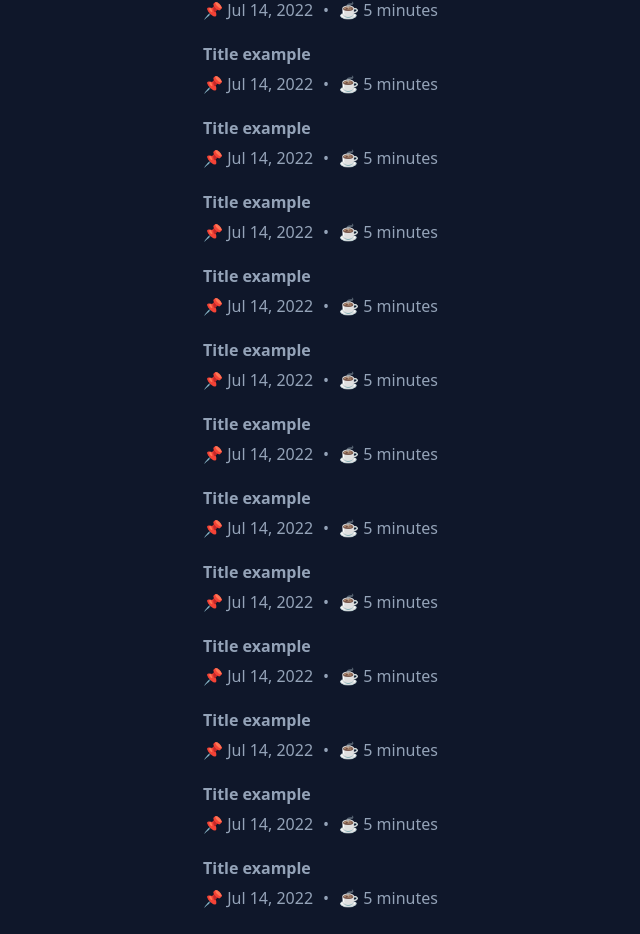
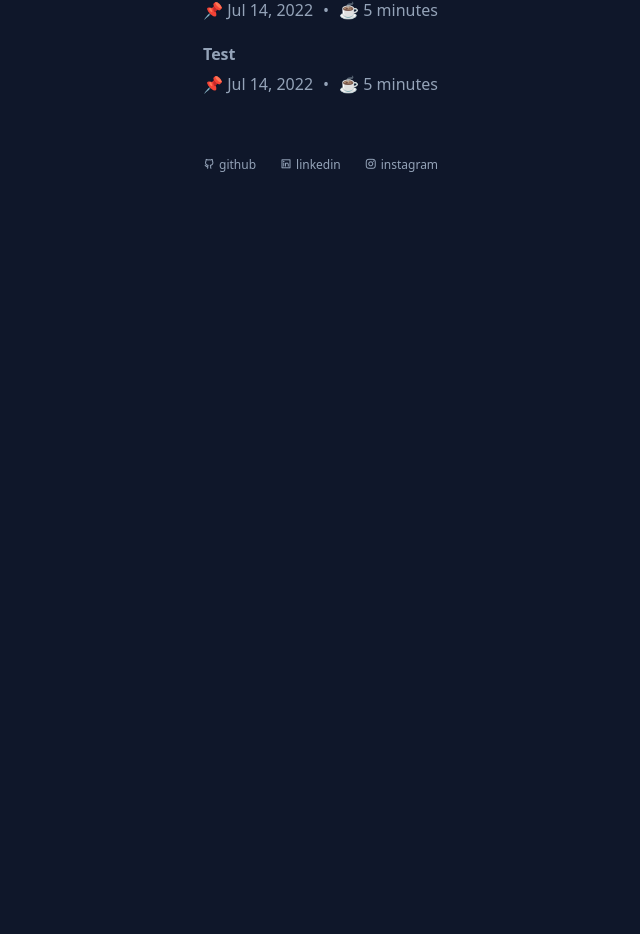
Before and after one commit to helciofranco/helciofranco.com, a Next.js app: page / in a window 1280 px wide. Shown: the part 389-1323 px from the top of the page, without its empty margins (53-693 px from the left). After the commit the page ends 800 px from the top, so only its background shows below. Built offline with nearby package versions, Linux system fonts and the light colour scheme.

Commit message:
feat: fetch articles files to list on homepage

```diff
--- a/next.config.js
+++ b/next.config.js
@@ -1,9 +1,7 @@
-const withMDX = require('@next/mdx')();
-
 /** @type {import('next').NextConfig} */
 const nextConfig = {
   reactStrictMode: true,
   swcMinify: true,
 };
 
-module.exports = withMDX(nextConfig);
+module.exports = nextConfig;
--- /dev/null
+++ b/src/configs/index.ts
@@ -0,0 +1,3 @@
+import path from 'path';
+
+export const postsDirectory = path.join(process.cwd(), 'posts');
--- a/src/modules/blog/components/Feed/Post/index.tsx
+++ b/src/modules/blog/components/Feed/Post/index.tsx
@@ -1,3 +1,4 @@
+import { useState } from 'react';
 import Link from 'next/link';
 
 import Text from '@components/Text';
@@ -5,14 +6,14 @@ import Text from '@components/Text';
 import PostInfo from '@blog/components/PostInfo';
 
 import { Highlight, PostContainer } from './styles';
-import { useState } from 'react';
+import { Props } from './types';
 
-const Post = () => {
+const Post = ({ slug, title }: Props) => {
   const [hovered, setHovered] = useState<boolean>(false);
 
   return (
     <article>
-      <Link href="/testing" passHref>
+      <Link href={slug} passHref>
         <PostContainer
           onHoverStart={() => setHovered(true)}
           onHoverEnd={() => setHovered(false)}
@@ -23,7 +24,7 @@ const Post = () => {
             color="tertiary"
             css={{ fontWeight: '$bold', marginBottom: '$space3' }}
           >
-            Title example
+            {title}
           </Text>
           <PostInfo />
 
--- /dev/null
+++ b/src/modules/blog/components/Feed/Post/types.ts
@@ -0,0 +1,4 @@
+export type Props = {
+  slug: string;
+  title: string;
+};
--- a/src/modules/blog/screens/Feed/index.tsx
+++ b/src/modules/blog/screens/Feed/index.tsx
@@ -1,10 +1,11 @@
 import Text from '@components/Text';
 
 import AboutMe from '@blog/components/AboutMe';
-
 import Post from '@blog/components/Feed/Post';
 
-const Feed = () => {
+import { Props } from './types';
+
+const Feed = ({ posts }: Props) => {
   return (
     <>
       <AboutMe />
@@ -15,21 +16,10 @@ const Feed = () => {
       >
         Latest posts
       </Text>
-      <Post />
-      <Post />
-      <Post />
-      <Post />
-      <Post />
-      <Post />
-      <Post />
-      <Post />
-      <Post />
-      <Post />
-      <Post />
-      <Post />
-      <Post />
-      <Post />
-      <Post />
+
+      {posts.map((post) => (
+        <Post key={post.slug} slug={post.slug} title={post.title} />
+      ))}
     </>
   );
 };
--- /dev/null
+++ b/src/modules/blog/screens/Feed/types.ts
@@ -0,0 +1,5 @@
+import { Props as Post } from '@blog/components/Feed/Post/types';
+
+export type Props = {
+  posts: Post[];
+};
--- a/src/pages/[slug]/index.tsx
+++ b/src/pages/[slug]/index.tsx
@@ -1,11 +1,12 @@
 import { promises as fs } from 'fs';
 import path from 'path';
 import { serialize } from 'next-mdx-remote/serialize';
-import { MDXRemoteSerializeResult } from 'next-mdx-remote';
 import { ReactElement } from 'react';
 import Head from 'next/head';
 import type { Layout } from 'next/app';
 import type { GetStaticPaths, GetStaticProps } from 'next';
+
+import { postsDirectory } from '@configs';
 
 import Post from '@blog/screens/Post';
 import ScrollIndicator from '@layouts/ScrollIndicator';
@@ -36,8 +37,6 @@ const Slug: Layout<Params> = ({ seo, title, compiledSource }) => {
 Slug.getLayout = (page: ReactElement) => {
   return <ScrollIndicator>{page}</ScrollIndicator>;
 };
-
-const postsDirectory = path.join(process.cwd(), 'posts');
 
 export const getStaticProps: GetStaticProps<Params> = async ({ params }) => {
   const filePath = path.join(postsDirectory, `${params?.slug as string}.mdx`);
--- a/src/pages/index.tsx
+++ b/src/pages/index.tsx
@@ -1,17 +1,48 @@
+import { promises as fs } from 'fs';
+import path from 'path';
 import type { Layout } from 'next/app';
+import { GetStaticProps } from 'next';
 import Head from 'next/head';
+import { serialize } from 'next-mdx-remote/serialize';
+
+import { postsDirectory } from '@configs';
 
 import Feed from '@blog/screens/Feed';
+import { Props } from '@blog/screens/Feed/types';
 
-const Home: Layout = () => {
+const Home: Layout<Props> = ({ posts }) => {
   return (
     <>
       <Head>
         <title>Latest posts - Hélcio Franco</title>
       </Head>
-      <Feed />
+      <Feed posts={posts} />
     </>
   );
 };
 
+export const getStaticProps: GetStaticProps<Props> = async () => {
+  const filenames = await fs.readdir(postsDirectory);
+
+  const posts = filenames.map(async (filename) => {
+    const filePath = path.join(postsDirectory, filename);
+    const fileContents = await fs.readFile(filePath, 'utf8');
+
+    const { frontmatter } = await serialize(fileContents, {
+      parseFrontmatter: true,
+    });
+
+    return {
+      slug: filename.replace('.mdx', ''),
+      title: frontmatter?.title ?? '',
+    };
+  });
+
+  return {
+    props: {
+      posts: await Promise.all(posts),
+    },
+  };
+};
+
 export default Home;
--- a/tsconfig.json
+++ b/tsconfig.json
@@ -17,6 +17,7 @@
     "baseUrl": "./src",
     "paths": {
       "@components/*": ["components/*"],
+      "@configs": ["configs"],
       "@layouts/*": ["layouts/*"],
       "@libs/*": ["libs/*"],
       "@blog/*": ["modules/blog/*"],
```
